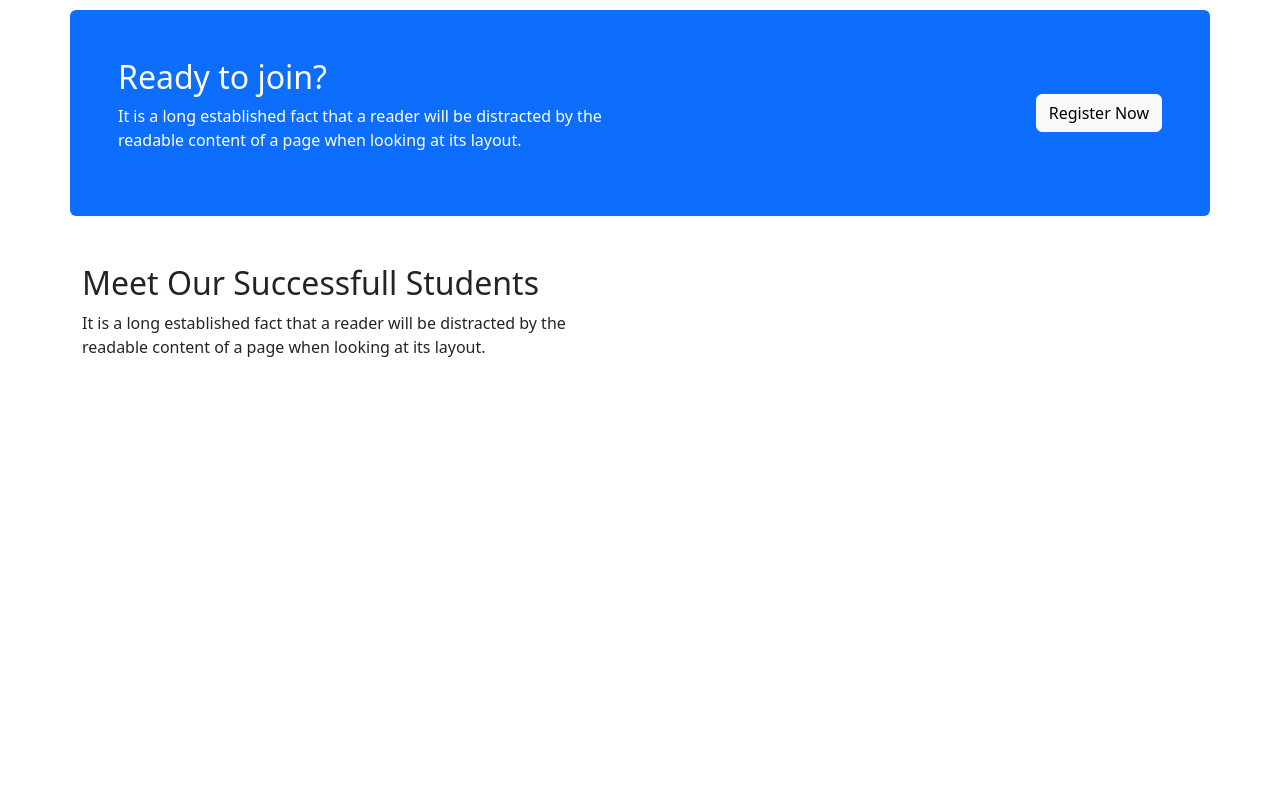
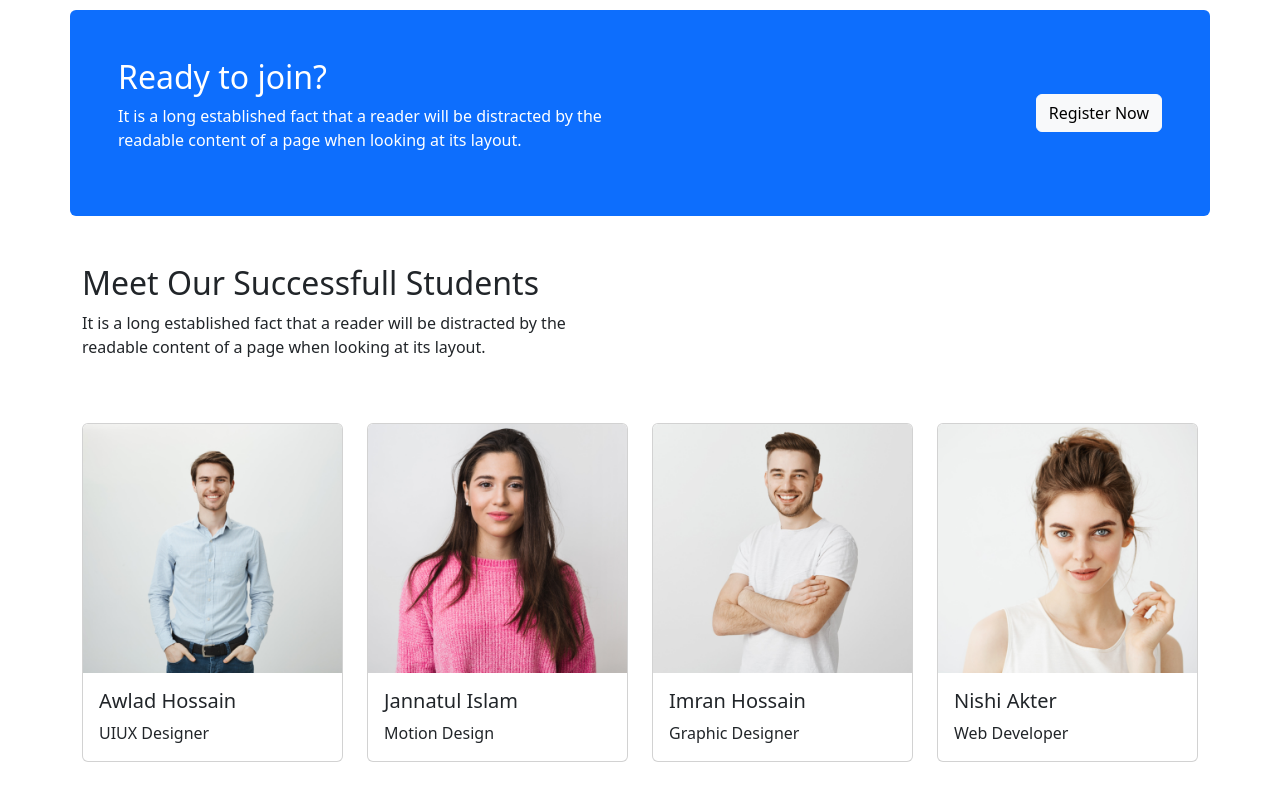
Before and after one commit to reshad21/edTech-website, a plain HTML site: page index.html in a window 1280 px wide. Shown: the part 2593-3393 px from the top of the page. Before the commit the page ends 2984 px from the top, so only its background shows below. Drawn offline with nearby package versions, Linux system fonts and the light colour scheme.

Commit message:
student gallery section add

```diff
--- a/index.html
+++ b/index.html
@@ -353,13 +353,61 @@
     <!-- meet sucessfull student end -->
 
     <!-- successfull student gallery start -->
-    <div class="container-fluid">
+    <div class="container-fluid my-5">
       <div class="container">
-        <div class="row">
-          <div class="col-md-3"></div>
-          <div class="col-md-3"></div>
-          <div class="col-md-3"></div>
-          <div class="col-md-3"></div>
+        <div class="row justify-content-between">
+          <div class="col-md-3">
+            <div class="card">
+              <img
+                src="img/student-1.png"
+                class="card-img-top img-fluid"
+                alt="..."
+              />
+              <div class="card-body">
+                <h5 class="card-title">Awlad Hossain</h5>
+                <p class="card-text">UIUX Designer</p>
+              </div>
+            </div>
+          </div>
+          <div class="col-md-3">
+            <div class="card">
+              <img
+                src="img/student-2.png"
+                class="card-img-top img-fluid"
+                alt="..."
+              />
+              <div class="card-body">
+                <h5 class="card-title">Jannatul Islam</h5>
+                <p class="card-text">Motion Design</p>
+              </div>
+            </div>
+          </div>
+          <div class="col-md-3">
+            <div class="card">
+              <img
+                src="img/student-3.png"
+                class="card-img-top img-fluid"
+                alt="..."
+              />
+              <div class="card-body">
+                <h5 class="card-title">Imran Hossain</h5>
+                <p class="card-text">Graphic Designer</p>
+              </div>
+            </div>
+          </div>
+          <div class="col-md-3">
+            <div class="card">
+              <img
+                src="img/student-4.png"
+                class="card-img-top img-fluid"
+                alt="..."
+              />
+              <div class="card-body">
+                <h5 class="card-title">Nishi Akter</h5>
+                <p class="card-text">Web Developer</p>
+              </div>
+            </div>
+          </div>
         </div>
       </div>
     </div>
```
